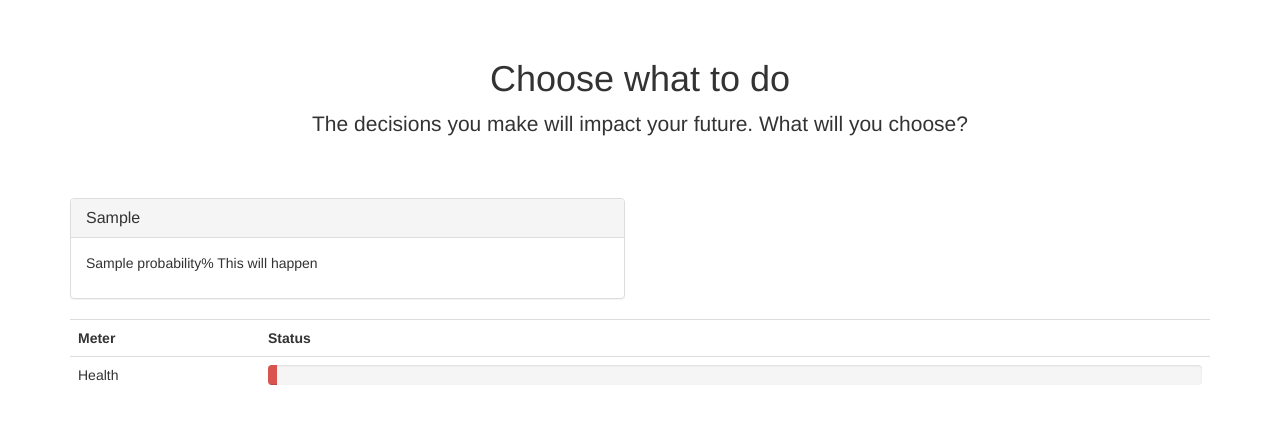
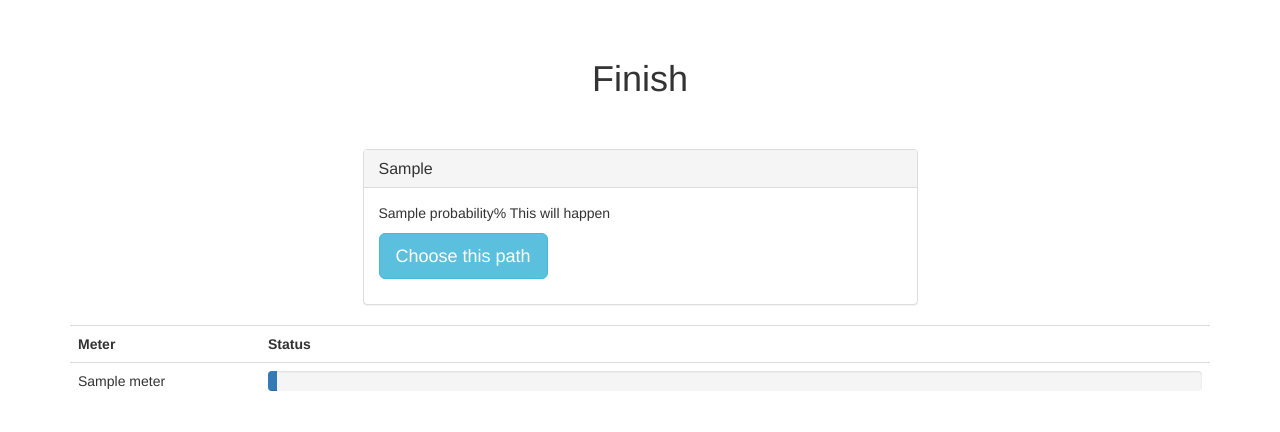
Before and after one commit to seidelj/milgrim, a Django app: template nodes/templates/nodes/node.html in a window 1280 px wide. Shown: the part 51-483 px from the top of the page. Run offline with Django 3.2, Linux system fonts and the light colour scheme; tables that the repository leaves empty hold one stand-in row (values such as "Sample post"); the template is opened without the code that fills it: values that come from a table or form of the project are taken from there, most other values are stand-ins (such as "Sample title", 1, 10 or a date in 2020); parts of the project's set-up code (start-up, migrations or seed data) failed here and were passed over; some libraries are stand-ins or nearby versions.

Commit message:
working prototype

```diff
--- a/nodes/models.py
+++ b/nodes/models.py
@@ -6,6 +6,9 @@ from django.db import models
 class Path(models.Model):
     name = models.CharField(max_length=128)
 
+    def get_meters(self, event):
+        decision = self.decision_set.filter(event=event)[0]
+        return decision.meter_set.all()
 
 class Decision(models.Model):
     path = models.ForeignKey(Path)
@@ -17,6 +20,13 @@ class Meter(models.Model):
     name = models.CharField(max_length=256)
     value = models.IntegerField(null=True)
 
+    def get_color(self):
+        if self.name == "money":
+            return "success"
+        elif self.name == "health":
+            return "danger"
+        elif self.name == "social":
+            return "warning"
 
 class Constants:
     trees = [
--- a/nodes/templates/nodes/includes/meters.html
+++ b/nodes/templates/nodes/includes/meters.html
@@ -1,4 +1,4 @@
-<div class="row">
+
 <div class="col-xs-12 col-sm-12 col-md-12">
     <table class="table">
         <tbody>
@@ -6,17 +6,18 @@
             <th class="col-xs-2 col-sm-2 col-md-2">Meter</th>
             <th>Status</th>
         </tr>
+        {% for meter in meters %}
         <tr>
-                <td>Health</td>
+            <td>{{ meter.name }}</td>
             <td>
                 <div class="progress">
-                        <div class="progress-bar progress-bar-danger" role="progressbar" aria-valuenow="{{ meter.value }}" aria-valuemin="0" aria-valuemax="100" style="width: {{ meter.value }}%">
+                    <div class="progress-bar progress-bar-{{ meter.get_color }}" role="progressbar" aria-valuenow="{{ meter.value }}" aria-valuemin="0" aria-valuemax="100" style="width: {{ meter.value }}%">
                         <span class="sr-only">{{ meter.value }} Complete (success)</span>
                     </div>
                 </div>
             </td>
         </tr>
+        {% endfor %}
         </tbody>
     </table>
 </div>
-</div>
--- a/nodes/templates/nodes/node.html
+++ b/nodes/templates/nodes/node.html
@@ -12,13 +12,21 @@
 <div class="container">
 
     <div class="starter-template">
+        {% if children|length < 2 %}
+            <h1>Finish</h1>
+        {% else %}
         <h1>Choose what to do</h1>
         <p class="lead">The decisions you make will impact your future.  What will you choose?</p>
+        {% endif %}
     </div>
 
     <div class="row">
     {% for child in children %}
+        {% if children|length < 2 %}
+        <div class="col-xs-12 col-sm-6 col-sm-offset-3 col-md-6 col-md-offset-3">
+        {% else %}
         <div class="col-xs-12 col-sm-6 col-md-6">
+        {% endif %}
             <div class="panel panel-default">
                 <div class="panel-heading">
                     <h3 class="panel-title">
@@ -26,15 +34,20 @@
                     </h3>
                 </div>
                 <div class="panel-body">
+                    {% if child.probability %}
                     <p> {{ child.probability }}% This will happen </p>
+                    <p><a href="{% url 'nodes:node' tree child.event %}" class="btn btn-lg btn-info">Choose this path</a></p>
+                    {% else %}
+                    <p>You have reached the end of your journey.  Here's what life will be like</p>
+                    {% endif %}
                 </div>
             </div>
         </div>
     {% endfor %}
+
+
+        {% include "nodes/includes/meters.html" %}
     </div>
-
-    {% include "nodes/includes/meters.html" %}
-
 </div>
 
 {% endblock %}
--- a/nodes/views.py
+++ b/nodes/views.py
@@ -1,6 +1,6 @@
 from django.shortcuts import render
 from Tree import Node
-from models import Constants
+from models import Constants, Path
 # Create your views here.
 
 def index(request):
@@ -15,9 +15,11 @@ def node(request, tree, event):
     event = int(event)
     treeObj = Node(tree, event)
     children = []
+    path = Path.objects.get(name=tree)
     for c in treeObj.children:
         children.append(Node(tree, c))
     context = {
+        'meters': path.get_meters(event),
         'tree': tree,
         'children': children,
     }
```
Also changed, not shown: import_csv.py (+4 -6 lines). Lines whose indentation alone changed are shown as unchanged.
